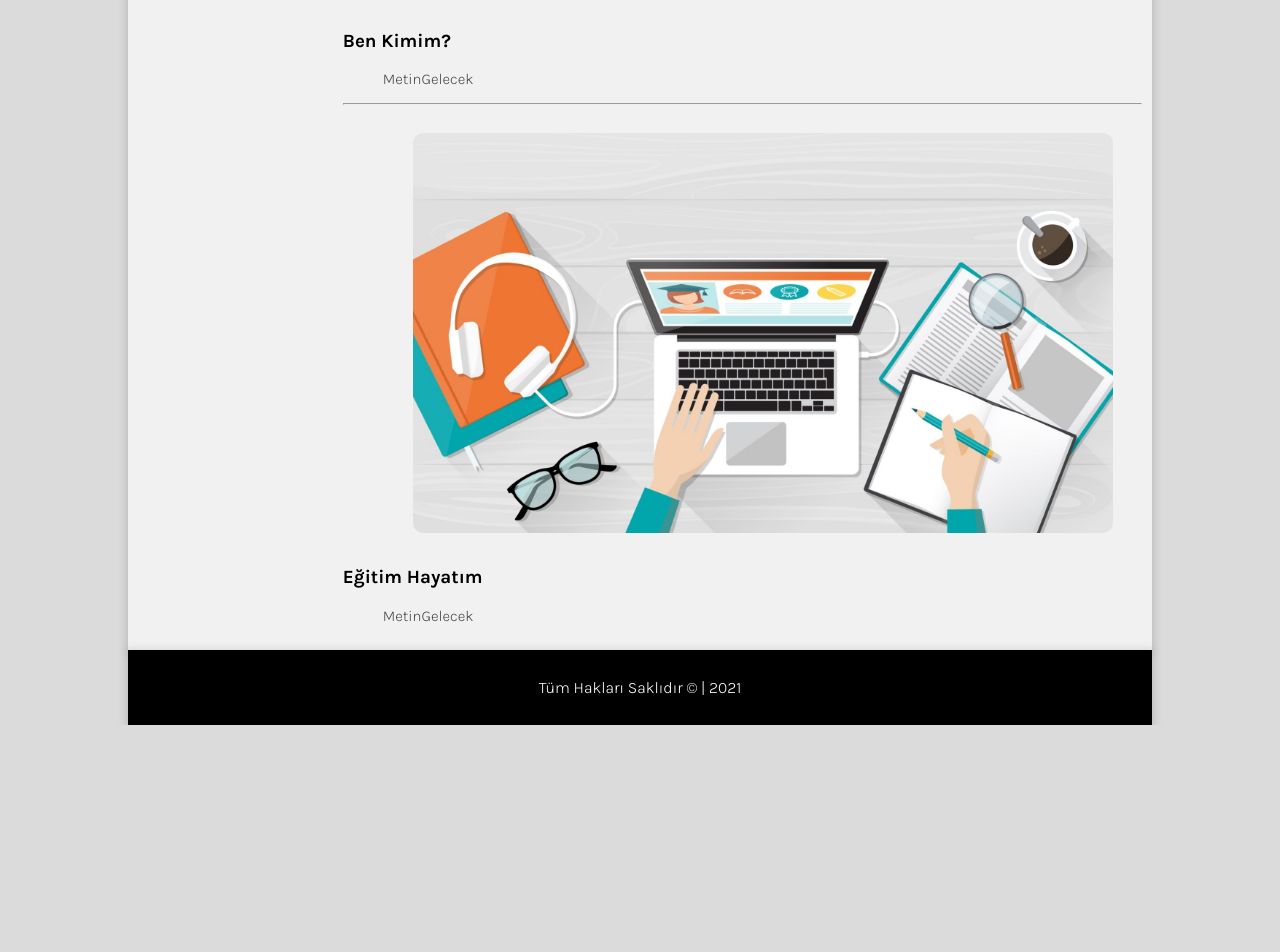
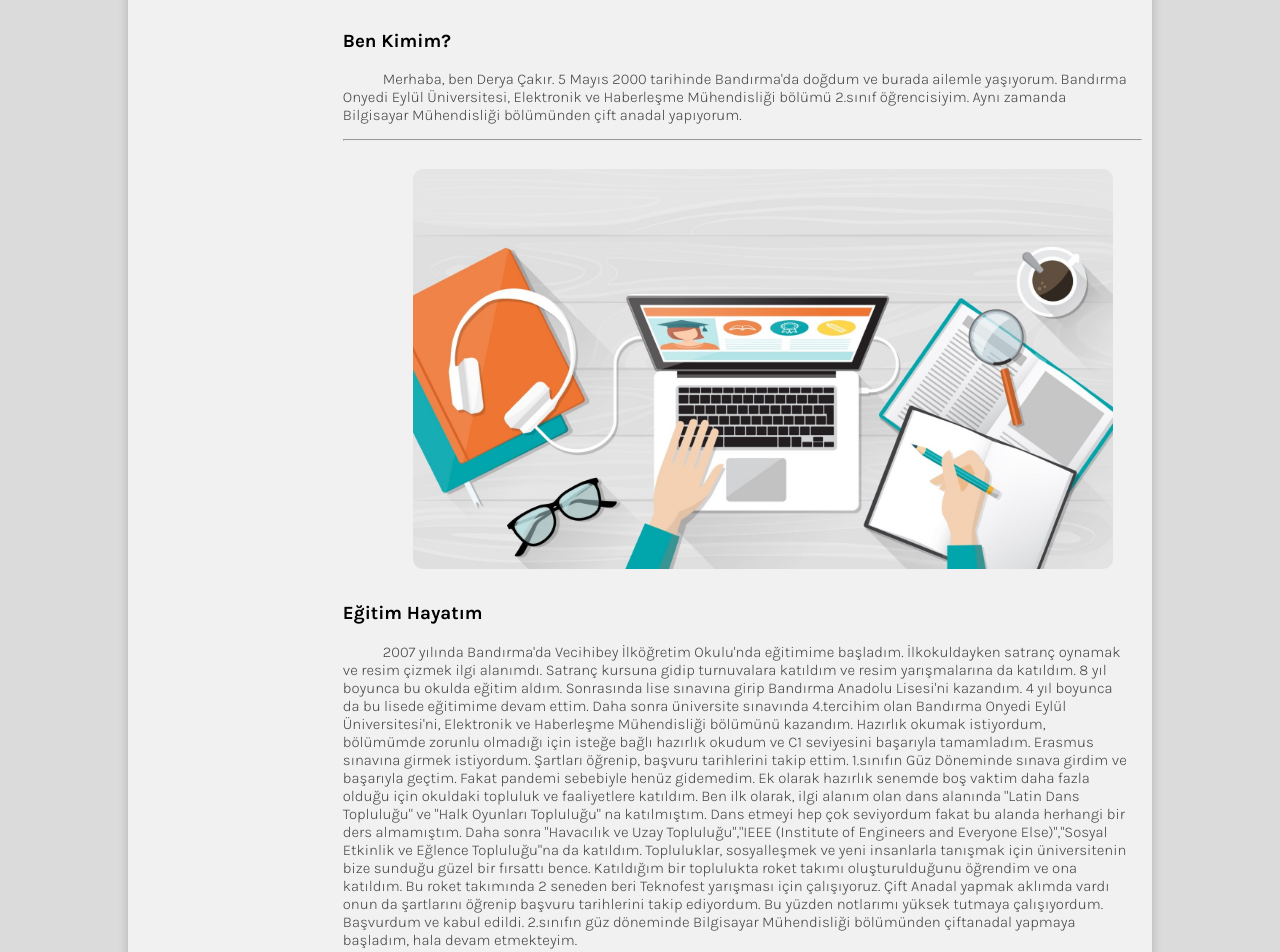
Before and after one commit to deryacakir1/WebProgramming, a plain HTML site: page hakkimizda.html in a window 1280 px wide. Shown: the part 803-1755 px from the top of the page. Before the commit the page ends 1528 px from the top, so only its background shows below. Drawn offline with Linux system fonts and the light colour scheme.

Commit message:
güncelleme

```diff
--- a/hakkimizda.html
+++ b/hakkimizda.html
@@ -21,7 +21,7 @@
         <a href="https://github.com/deryacakir1" target="_blank"><i class="fab fa-github"></i></a>
         <a href="https://www.instagram.com/derya.cakirr/" target="_blank"><i class="fab fa-instagram"></i></a>
         <a href="https://www.linkedin.com/in/derya-%C3%A7ak%C4%B1r-63b53119a/" target="_blank"><i class="fab fa-linkedin"></i></a>
-        <i class="far fa-envelope"></i>
+
     </div>
     <div id="container">
         <header>
@@ -45,7 +45,8 @@
                <img id="hakkimizdaRSM" src="img/7-Best-work-from-home-software-700x545.png" alt="">
                <h3>Ben Kimim?</h3>
                <p class="hakYazi">
-                   MetinGelecek
+                   Merhaba, ben Derya Çakır. 5 Mayıs 2000 tarihinde Bandırma'da doğdum ve burada ailemle yaşıyorum. Bandırma Onyedi Eylül Üniversitesi, Elektronik ve Haberleşme Mühendisliği bölümü 2.sınıf öğrencisiyim.
+                   Aynı zamanda Bilgisayar Mühendisliği bölümünden çift anadal yapıyorum.
                </p>
 
                <hr>
@@ -54,7 +55,19 @@
 
                <h3>Eğitim Hayatım</h3>
                <p class="hakYazi">
-                   MetinGelecek
+                   2007 yılında Bandırma'da Vecihibey İlköğretim Okulu'nda eğitimime başladım. İlkokuldayken satranç oynamak ve resim çizmek ilgi alanımdı. Satranç kursuna gidip turnuvalara katıldım ve resim yarışmalarına da katıldım.
+                   8 yıl boyunca bu okulda eğitim aldım. Sonrasında lise sınavına girip Bandırma Anadolu Lisesi'ni kazandım. 4 yıl boyunca da bu lisede eğitimime devam ettim.
+                   Daha sonra üniversite sınavında 4.tercihim olan Bandırma Onyedi Eylül Üniversitesi'ni, Elektronik ve Haberleşme Mühendisliği bölümünü kazandım.
+                   Hazırlık okumak istiyordum, bölümümde zorunlu olmadığı için isteğe bağlı hazırlık okudum ve C1 seviyesini başarıyla tamamladım.
+                   Erasmus sınavına girmek istiyordum. Şartları öğrenip, başvuru tarihlerini takip ettim. 1.sınıfın Güz Döneminde sınava girdim ve başarıyla geçtim.
+                   Fakat pandemi sebebiyle henüz gidemedim.
+                   Ek olarak hazırlık senemde boş vaktim daha fazla olduğu için okuldaki topluluk ve faaliyetlere katıldım. Ben ilk olarak, ilgi alanım olan dans alanında "Latin Dans Topluluğu" ve "Halk Oyunları Topluluğu" na katılmıştım. Dans etmeyi hep çok seviyordum fakat bu alanda herhangi bir ders almamıştım.
+                   Daha sonra "Havacılık ve Uzay Topluluğu","IEEE (Institute of Engineers and Everyone Else)","Sosyal Etkinlik ve Eğlence Topluluğu"na da katıldım.
+                   Topluluklar, sosyalleşmek ve yeni insanlarla tanışmak için üniversitenin bize sunduğu güzel bir fırsattı bence.
+                   Katıldığım bir toplulukta roket takımı oluşturulduğunu öğrendim ve ona katıldım.
+                   Bu roket takımında 2 seneden beri Teknofest yarışması için çalışıyoruz.
+                   Çift Anadal yapmak aklımda vardı onun da şartlarını öğrenip başvuru tarihlerini takip ediyordum. Bu yüzden notlarımı yüksek tutmaya çalışıyordum. Başvurdum ve kabul edildi. 2.sınıfın güz döneminde Bilgisayar Mühendisliği bölümünden çiftanadal yapmaya başladım, hala devam etmekteyim.
+
                </p>
 
 
--- a/style.css
+++ b/style.css
@@ -20,6 +20,14 @@ body{
     padding:15px;
 }
 
+#social>a{
+    color:white;
+}
+
+#social>a:hover{
+    color:rgb(41, 180, 204);
+}
+
 font{
     float:left;
     letter-spacing: 2px;
@@ -40,7 +48,7 @@ span{
     height: auto;
 }
 #logo{
-    height: 30px;
+    height: 28px;
     text-align: left;
     margin-right:10px;
 }
@@ -334,5 +342,5 @@ h2{
 }
 
 a:hover{
-    color:rgb(41, 180, 204);
+    color:white;
 }
```
Also changed, not shown: galeri.html (+1 -1 lines), iletisim.html (+1 -1 lines), referanslar.html (+1 -1 lines).
